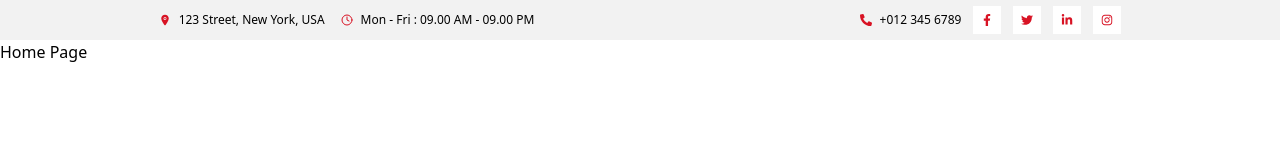
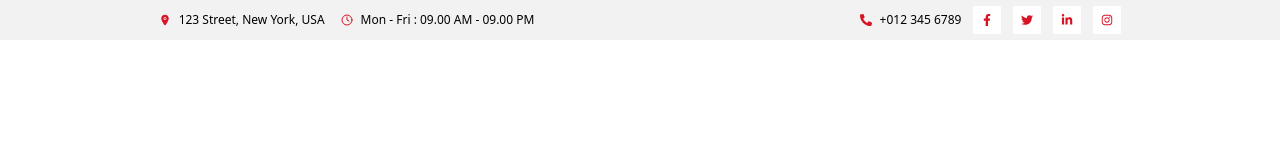
Before and after one commit to Code2Time/Car-Serv, a React (Vite) app: page / in a window 1280 px wide. Shown: the top 160 px of the page. Built offline with nearby package versions, Linux system fonts and the light colour scheme; a web font is replaced by a local one.

Commit message:
install tailwind dependencies

```diff
--- a/package.json
+++ b/package.json
@@ -10,6 +10,8 @@
     "preview": "vite preview"
   },
   "dependencies": {
+    "@headlessui/react": "^2.1.9",
+    "@heroicons/react": "^2.1.5",
     "react": "^18.3.1",
     "react-dom": "^18.3.1",
     "react-icons": "^5.3.0",
--- a/src/pages/Home.tsx
+++ b/src/pages/Home.tsx
@@ -4,7 +4,7 @@ function Home() {
   return (
     <>
     <Header/>
-    Home Page
+
     </>
   )
 }
```
Also changed, not shown: 1 other file (tests, documents, lock files or other folders).
